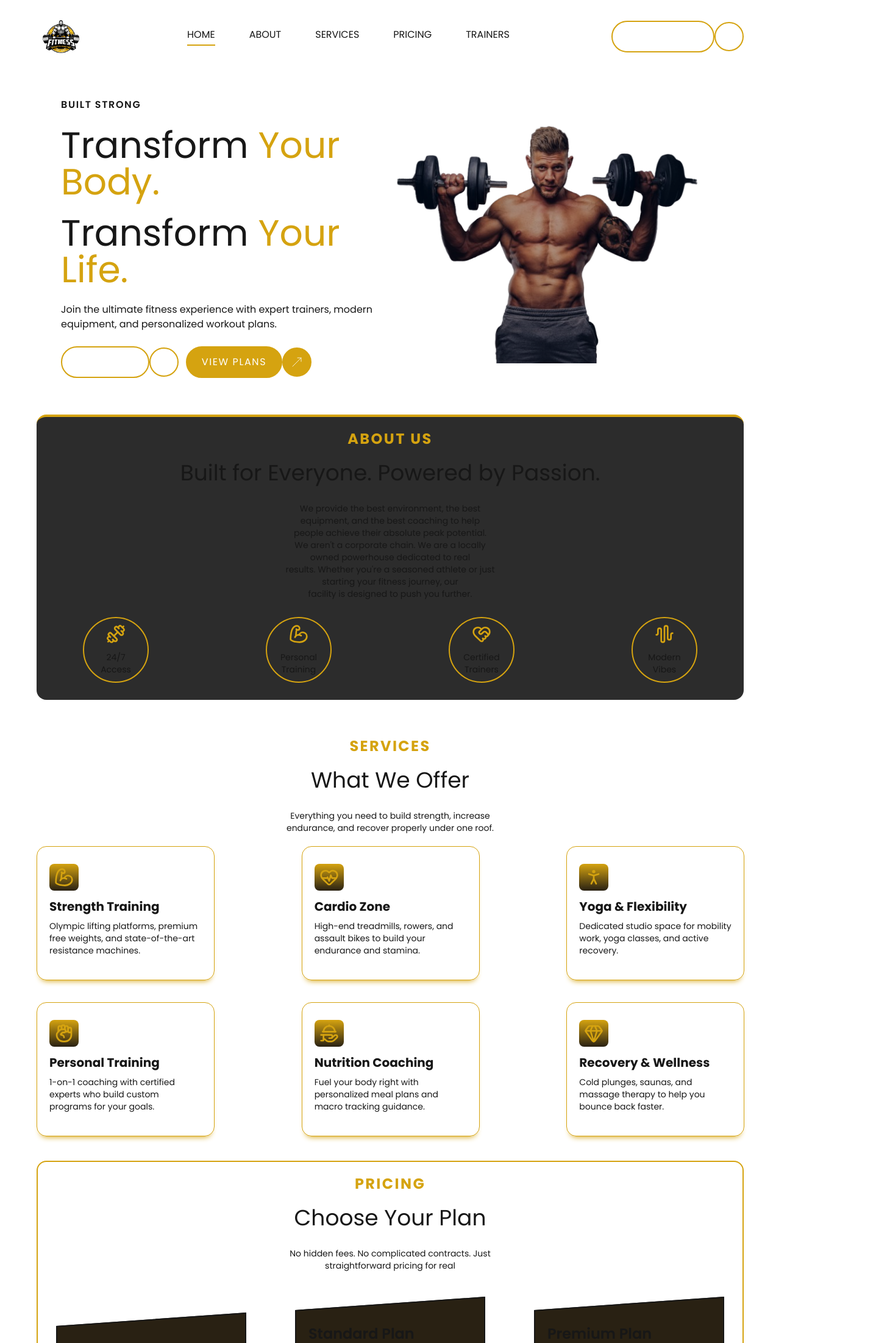
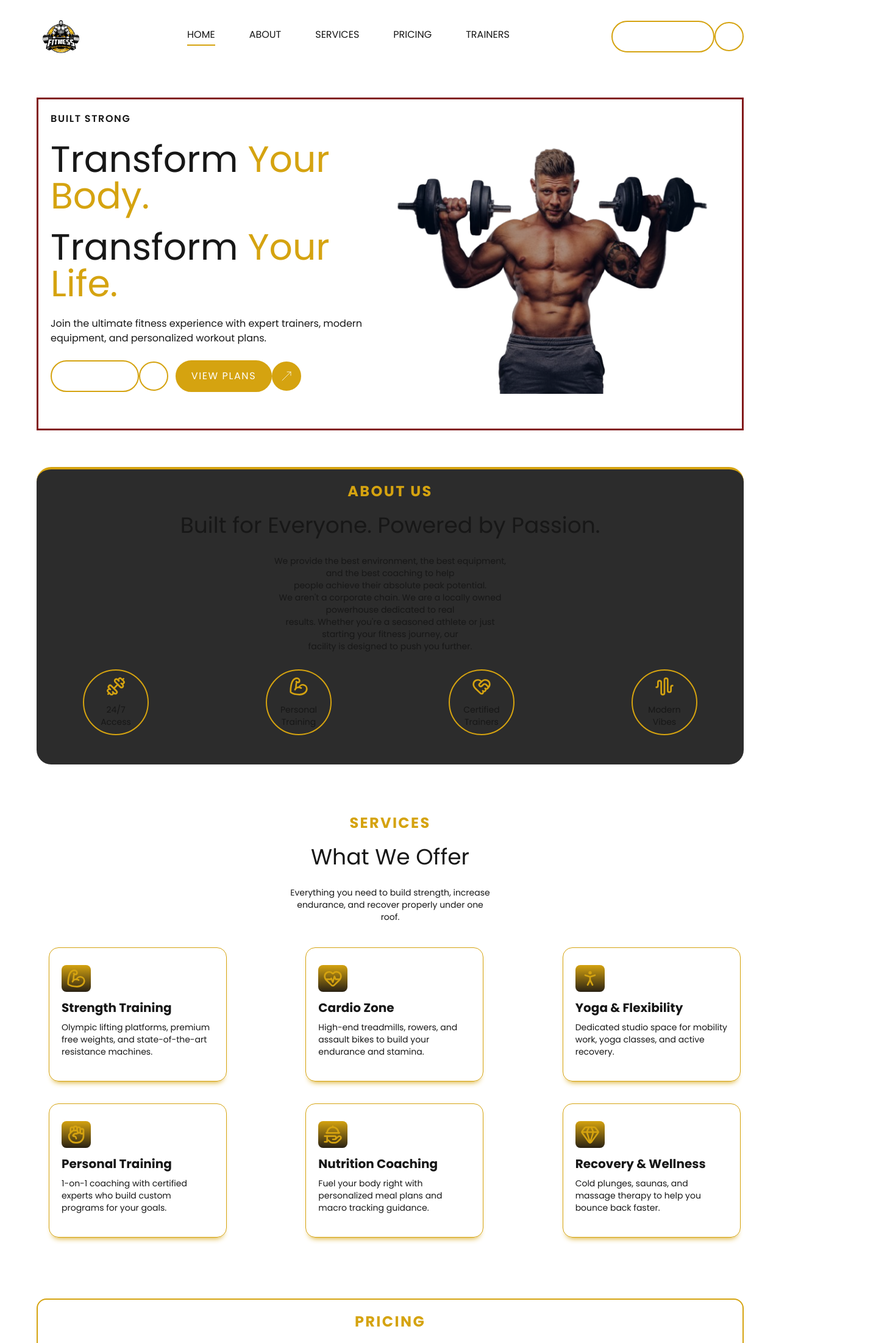
Before and after one commit to Navodi99/gym-website-nextjs, a Next.js app: page / in a window 1280 px wide. Shown: the top 2203 px of the page at 61% size, 1460 px wide, since content can reach past the window. Built offline with nearby package versions, Linux system fonts and the light colour scheme.

Commit message:
change padding margin sizes

```diff
--- a/src/app/(components)/reusables/buttons/CustomButton.jsx
+++ b/src/app/(components)/reusables/buttons/CustomButton.jsx
@@ -26,7 +26,7 @@ const CustomButton = ({ children, invert, className ,onclick}) => {
             : "border-(--primary-color) group-hover:bg-(--primary-color)"
         )}
       >
-        <MoveUpRight className="text-white w-6 h-6" strokeWidth={0.8} />
+        <MoveUpRight className="text-white w-6 h-6 group-hover:rotate-45" strokeWidth={0.8} />
       </div>
 
     </div>
--- a/src/app/(components)/sections/Trainers/TrainerSection.jsx
+++ b/src/app/(components)/sections/Trainers/TrainerSection.jsx
@@ -37,15 +37,15 @@ const TrainerSection = () => {
   ];
 
   return (
-    <div className="" id="trainers">
+    <div className="flex flex-col items-center mb-15 p-5" id="trainers">
       <div>
-        <p className="uppercase tracking-widest font-bold text-2xl text-(--primary-color) text-center mt-5">
+        <p className="uppercase tracking-widest font-bold text-2xl text-(--primary-color) text-center">
           Team
         </p>
         <p className="text-4xl text-center mt-5">Meet Your Trainers</p>
       </div>
 
-      <div className="flex items-center justify-between gap-12.5 mt-10">
+      <div className="flex items-center justify-between gap-10 my-5">
         {trainersData.map((item, index) => (
           <CustomerTrainerCard key={index} cardData={item} />
         ))}
--- a/src/app/(components)/sections/about/AboutUsSection.jsx
+++ b/src/app/(components)/sections/about/AboutUsSection.jsx
@@ -31,15 +31,15 @@ const AboutUsSection = () => {
   ];
 
   return (
-    <div className="bg-(--gray-color) border-t-4 border-(--primary-color) rounded-2xl" id="about">
+    <div className="bg-(--gray-color) border-t-4 border-(--primary-color) rounded-3xl mb-15 p-5" id="about">
       <div>
-        <p className="uppercase tracking-widest font-bold text-2xl text-(--primary-color) text-center mt-5">
+        <p className="uppercase tracking-widest font-bold text-2xl text-(--primary-color) text-center ">
           About Us
         </p>
         <p className="text-4xl text-center mt-5">
           Built for Everyone. Powered by Passion.
         </p>
-        <p className="text-sm text-center px-100 mt-7">
+        <p className="text-sm text-center px-90 mt-7">
           We provide the best environment, the best equipment, and the best
           coaching to help
           <br /> people achieve their absolute peak potential.
--- a/src/app/(components)/sections/contact/ContactSection.jsx
+++ b/src/app/(components)/sections/contact/ContactSection.jsx
@@ -4,15 +4,15 @@ import CustomButton from "../../reusables/buttons/CustomButton";
 
 const ContactSection = () => {
   return (
-    <div className="flex justify-between gap-7 " id="contact">
-      <div className="flex flex-col">
+    <div className="flex justify-between border-t-4 border-(--primary-color) gap-10 rounded-l-3xl rounded-r-3xl mb-15 p-5" id="contact">
+      <div className="flex flex-col  px-10">
         <div className="flex flex-col">
           <p className="uppercase tracking-widest font-bold text-2xl text-(--primary-color) ">
             Contact
           </p>
           <p className="font-medium text-4xl mt-5">Get In Touch</p>
           <p className="text-sm mt-5">
-            Ready to start? Have questions about our plans or facility? Drop us
+            Ready to start? Have questions about our plans or facility? <br/>Drop us
             a message or visit us in person.
           </p>
         </div>
@@ -49,7 +49,7 @@ const ContactSection = () => {
           </div>
         </div>
       </div>
-      <div className="border border-(--foreground) w-180 h-fit rounded-l-3xl rounded-r-3xl p-10 ">
+      <div className="border border-(--foreground) w-180 h-fit rounded-l-3xl rounded-r-3xl p-10 m-10">
         <div className="flex flex-col items-start gap-3 ">
           <label htmlFor="name" className="">
             Name
--- a/src/app/(components)/sections/hero/HeroSection.jsx
+++ b/src/app/(components)/sections/hero/HeroSection.jsx
@@ -3,8 +3,8 @@ import CustomButton from "../../reusables/buttons/CustomButton";
 
 const HeroSection = () => {
   return (
-    <div className="flex items-center justify-between px-10 " id="home">
-        <div className="py-10 flex  flex-col">
+    <div className="flex items-center justify-between border-3 border-red-900 p-5 my-15 " id="home">
+        <div className="pb-10 flex  flex-col">
             <p className="uppercase tracking-widest font-semibold">Built Strong</p>
             <p className="text-6xl mt-6">Transform<span className="text-(--primary-color)"> Your Body.</span> </p>
             <p className="text-6xl mt-6">Transform<span className="text-(--primary-color)"> Your Life.</span></p>
--- a/src/app/(components)/sections/pricing/PricingSection.jsx
+++ b/src/app/(components)/sections/pricing/PricingSection.jsx
@@ -46,9 +46,9 @@ const PricingSection = () => {
   ];
 
   return (
-    <div className="pb-50 border-2 border-(--primary-color) rounded-2xl mt-5" id="pricing">
-      <div className="mt-5">
-        <p className="uppercase tracking-widest font-bold text-2xl text-(--primary-color) text-center mt-5">
+    <div className=" border-2 border-(--primary-color) rounded-2xl mb-15 p-5" id="pricing">
+      <div className="flex flex-col items-center">
+        <p className="uppercase tracking-widest font-bold text-2xl text-(--primary-color) text-center">
           Pricing
         </p>
         <p className="text-4xl text-center mt-5">Choose Your Plan</p>
@@ -57,7 +57,7 @@ const PricingSection = () => {
           for real
         </p>
       </div>
-      <div className="flex items-center justify-center gap-20 mt-5">
+      <div className="flex items-center justify-center gap-40 my-5">
         {pricingData.map((item, index) => (
           <CustomPricingCard key={index} cardItem={item} />
         ))}
--- a/src/app/(components)/sections/servicePart/ServiceSection.jsx
+++ b/src/app/(components)/sections/servicePart/ServiceSection.jsx
@@ -44,9 +44,9 @@ const ServiceSection = () => {
   ];
 
   return (
-    <div className=" flex items-center flex-col" id="services">
-        <div className="mt-5">
-            <p className="uppercase tracking-widest font-bold text-2xl text-(--primary-color) text-center mt-5">
+    <div className=" flex items-center flex-col mb-15 p-5" id="services">
+        <div className="flex flex-col items-center">
+            <p className="uppercase tracking-widest font-bold text-2xl text-(--primary-color) text-center">
             Services
             </p>
             <p className="text-4xl text-center mt-5">What We Offer</p>
@@ -56,7 +56,7 @@ const ServiceSection = () => {
             </p>
         </div>
 
-        <div className="grid grid-cols-3 gap-x-36 gap-y-4">
+        <div className="grid grid-cols-3 gap-x-36 gap-y-4 my-5">
             {serviceSectionData.map((item, index) => (
             <CustomServiceCard key={index} cardData={item} />
             ))}
--- a/src/app/page.jsx
+++ b/src/app/page.jsx
@@ -11,7 +11,7 @@ import Footer from "./(components)/sections/footer/Footer";
 
 export default function Home() {
   return (
-  <div className="w-full h-screen flex flex-col gap-5 m-0 px-15 py-5">
+  <div className="w-full h-screen flex flex-col  m-0 px-15 py-5">
   <Navigation/>
   <HeroSection/>
   <AboutUsSection/>
```
